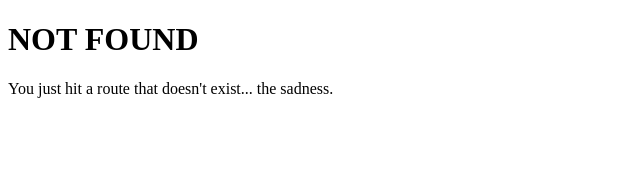
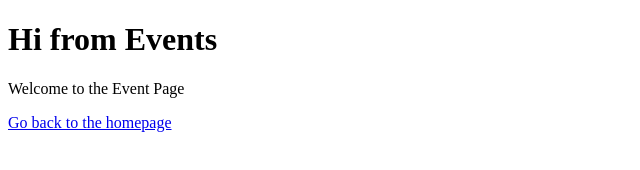
Before and after one commit to BigerBallers/SquadUp, a Gatsby site in the folder frontend/gatsby-site/: page /event_page in a window 1280 px wide. Before the commit this address had no page. Shown: the whole page, without its empty margins (0-640 px from the left). Built offline with nearby package versions, Linux system fonts and the light colour scheme; Gatsby itself is replaced by a stand-in of ours.

Commit message:
Updated files and added event page

```diff
--- /dev/null
+++ b/frontend/gatsby-site/src/pages/event_page.js
@@ -0,0 +1,12 @@
+import React from 'react'
+import Link from 'gatsby-link'
+
+const eventPage = () => (
+  <div>
+    <h1>Hi from Events</h1>
+    <p>Welcome to the Event Page</p>
+    <Link to="/">Go back to the homepage</Link>
+  </div>
+)
+
+export default eventPage
--- a/frontend/gatsby-site/src/pages/index.js
+++ b/frontend/gatsby-site/src/pages/index.js
@@ -6,7 +6,8 @@ const IndexPage = () => (
     <h1>Hi people</h1>
     <p>Welcome to your new Gatsby site.</p>
     <p>Now go build something great.</p>
-    <Link to="/page-2/">Go to page 2</Link>
+    <Link to="/page-2/"><p>Go to page 2</p></Link>
+	<Link to="/event_page/"><p>Go to Events</p></Link>
   </div>
 )
 
```
